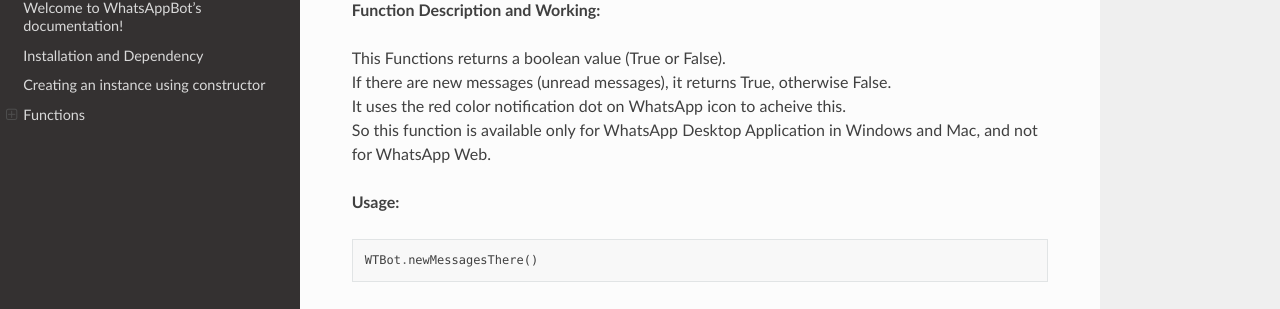
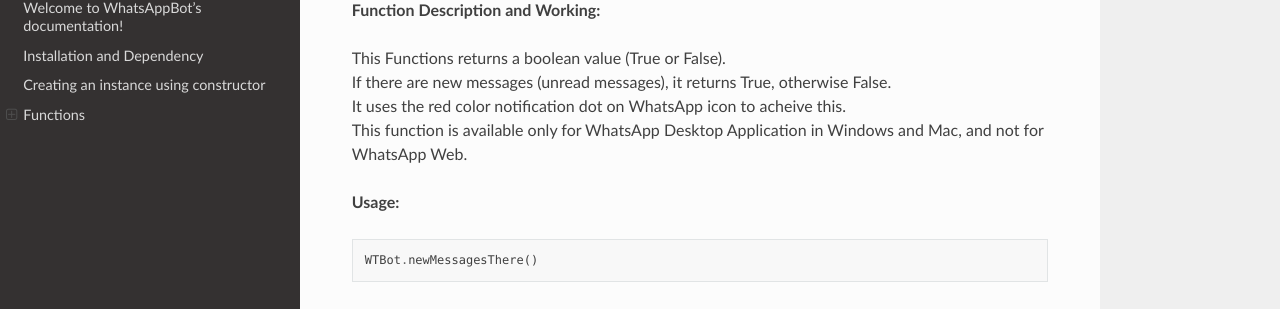
Before and after one commit to ArvindR07/WhatsAppBotDocs, a Sphinx documentation site: the page built from docs/source/index.rst, in a window 1280 px wide and 900 px high, scrolled down 1992 px. Shown: the part 137-446 px from the top of the window. Built offline with Sphinx 7.4.7 and the Read the Docs theme 2.0.0, drawn with Linux system fonts in a browser that asks for light colours.

```diff
--- a/docs/source/index.rst
+++ b/docs/source/index.rst
@@ -92,7 +92,7 @@ newMessagesThere(self)
 | This Functions returns a boolean value (True or False).
 | If there are new messages (unread messages), it returns True, otherwise False.
 | It uses the red color notification dot on WhatsApp icon to acheive this.
-| So this function is available only for WhatsApp Desktop Application in Windows and Mac, and not for WhatsApp Web.
+| This function is available only for WhatsApp Desktop Application in Windows and Mac, and not for WhatsApp Web.
 
 **Usage:**
 
```
